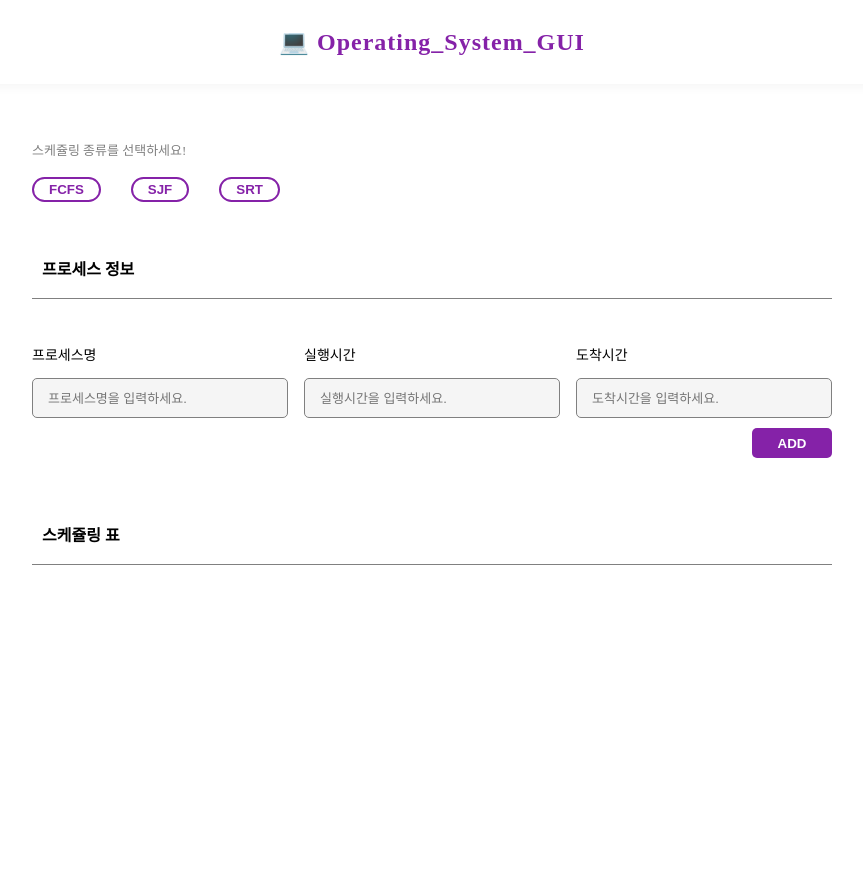
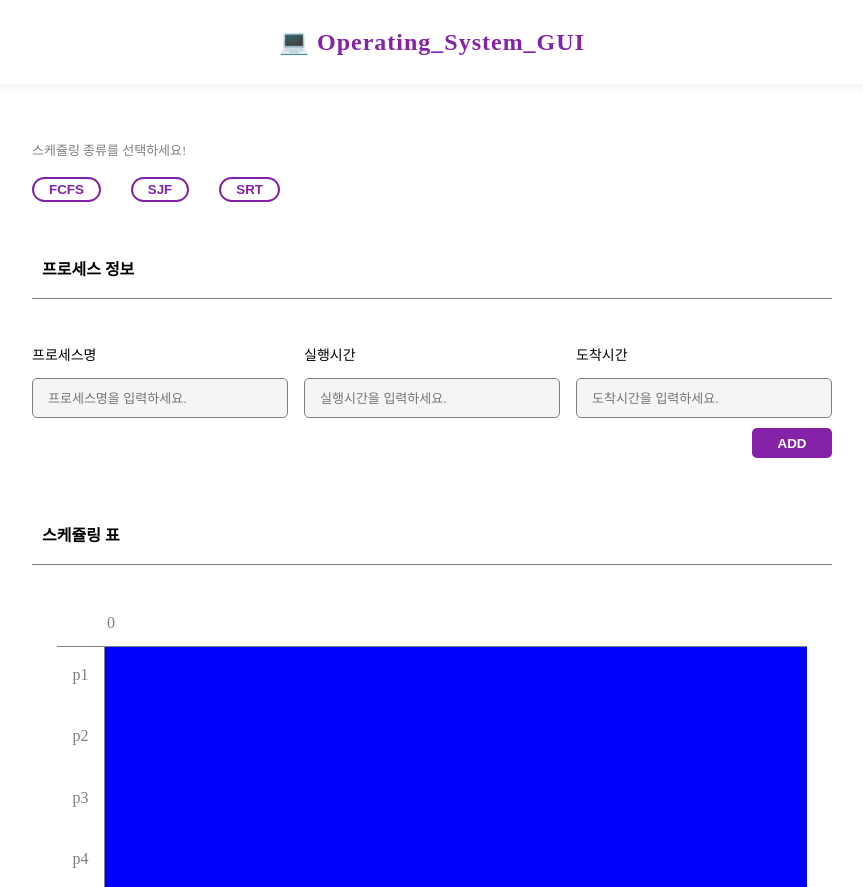
Before and after one commit to jidole02/OPERATING_SYSTEM_ALGORITHM_GUI, a React (Create React App) app: page / in a window 1280 px wide. Shown: the whole page, without its empty margins (208-1071 px from the left). Before the commit the page ends 800 px from the top, so only its background shows below. Built offline with nearby package versions, Linux system fonts and the light colour scheme.

Commit message:
[CREATE] : GRAPH UI

```diff
--- a/src/components/addProcess/processList.tsx
+++ b/src/components/addProcess/processList.tsx
@@ -8,8 +8,8 @@ export default function ProcessList({arr} : any) {
             return(
                 <s.List key={index}>
                 <s.ListContents>{e.pname}</s.ListContents>
-                <s.ListContents>{e.ptime} 초</s.ListContents>
-                <s.ListContents>{e.endTime} 초</s.ListContents>
+                <s.ListContents>실행 : {e.ptime} 초</s.ListContents>
+                <s.ListContents>도착 : {e.endTime} 초</s.ListContents>
             </s.List>
             )
         })}
--- a/src/components/chart/chart.tsx
+++ b/src/components/chart/chart.tsx
@@ -1,10 +1,38 @@
+import { ProcessData } from "../interface";
 import InforOfChapter from "../public/InforOfChapter";
 import * as s from "./styles";
+import {useState} from 'react'
 
 export default function Chart() {
+  const arr: ProcessData[]  = [
+    { pname: "p1", ptime: 10, endTime: 0 },
+    { pname: "p2", ptime: 7, endTime: 4 },
+    { pname: "p3", ptime: 3, endTime: 2 },
+    { pname: "p4", ptime: 12, endTime: 1 },
+  ];
+  const [sortArr,setSortArr] = useState<ProcessData[]>([]);
+  const WrapperHeight: string = `${(arr.length + 1) * 40}px`;
   return (
     <s.AllWrapper>
       <InforOfChapter title="스케쥴링 표" />
+
+      <s.Cotainer>
+
+        <s.ChartTop>
+          <span>0</span>
+        </s.ChartTop>
+
+        <s.Cotainer style={{display:"flex"}}>
+          <s.ProcessNameWrapper height={WrapperHeight}>
+            {arr.map((e: ProcessData, index: number) => {
+              return <span key={index}>{e.pname}</span>;
+            })}
+          </s.ProcessNameWrapper>
+          <s.GraphWrapper  height={WrapperHeight}/>
+        </s.Cotainer>
+
+      </s.Cotainer>
+
     </s.AllWrapper>
   );
 }
--- a/src/components/chart/styles.tsx
+++ b/src/components/chart/styles.tsx
@@ -1,7 +1,44 @@
 import styled from 'styled-components'
 import { PRIMARY_WIDTH } from '../../style';
+import { StyleProps } from '../interface';
 
 export const AllWrapper = styled.div`
   width: ${PRIMARY_WIDTH};
   margin-top: 0px;
+  display:flex;
+  flex-direction:column;
+  align-items:center;
 `;
+
+export const Cotainer = styled.div`
+width:750px;
+`
+
+export const ChartTop = styled.div`
+  width:100%;
+  border-bottom:1px solid gray;
+  margin-top:50px;
+  padding-bottom:15px;
+  padding-left:50px;
+  box-sizing:border-box;
+  color:gray;
+`
+
+export const ProcessNameWrapper = styled.div`
+  width:50px;
+  height:${(props:StyleProps)=>(props.height)};
+  padding:20px 0;
+  display:flex;
+  flex-direction:column;
+  align-items:center;
+  justify-content:space-between;
+  border-right:1px solid gray;
+  color:gray;
+`
+
+export const GraphWrapper = styled.div`
+width:100%;
+height:${(props:StyleProps)=>(props.height)};
+padding:20px 0;
+background-color:blue;
+`
--- a/src/components/interface.tsx
+++ b/src/components/interface.tsx
@@ -7,3 +7,7 @@ export interface ProcessData{
     ptime : number | "";
     endTime : number | "";
 }
+
+export interface StyleProps{
+    height : string;
+}
```
